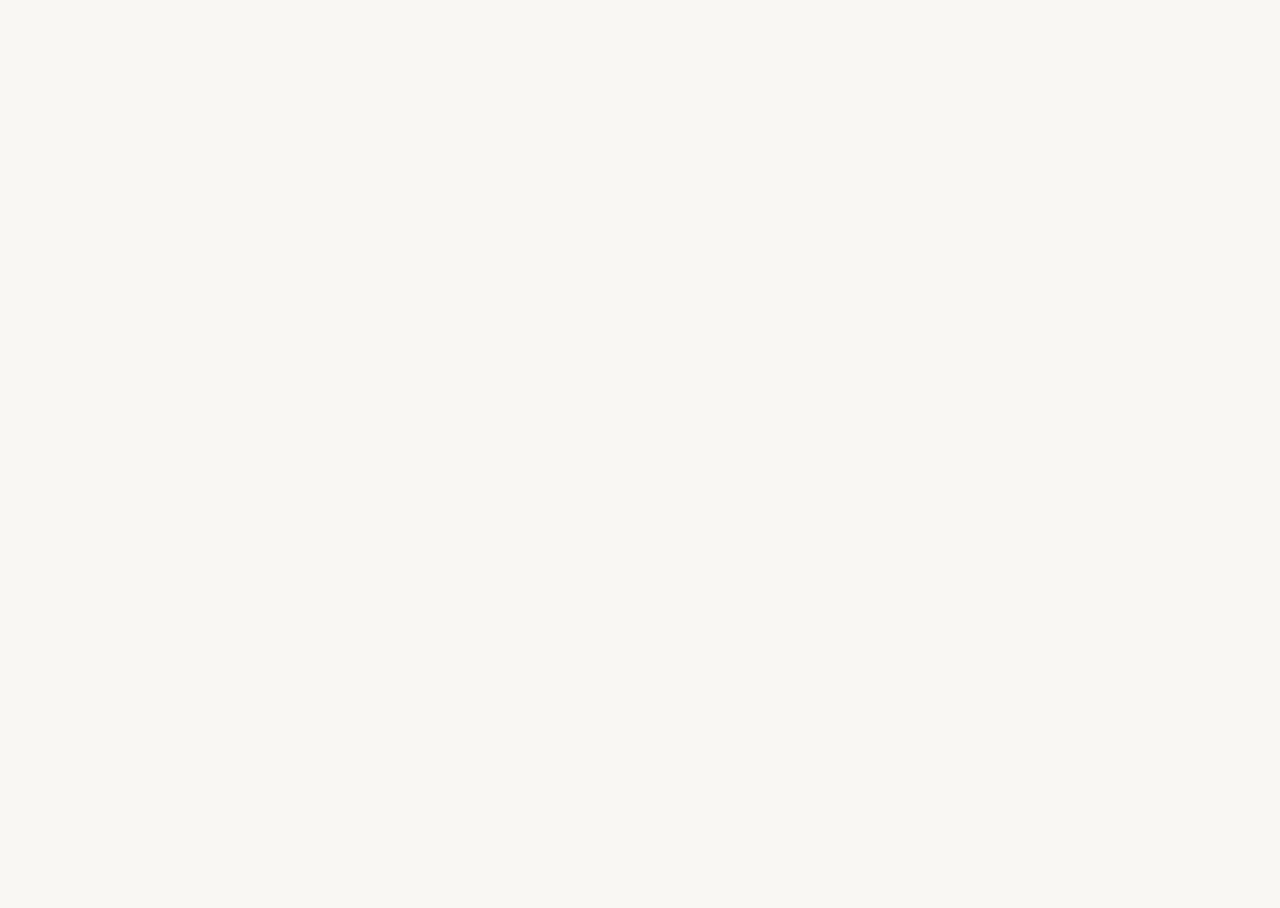
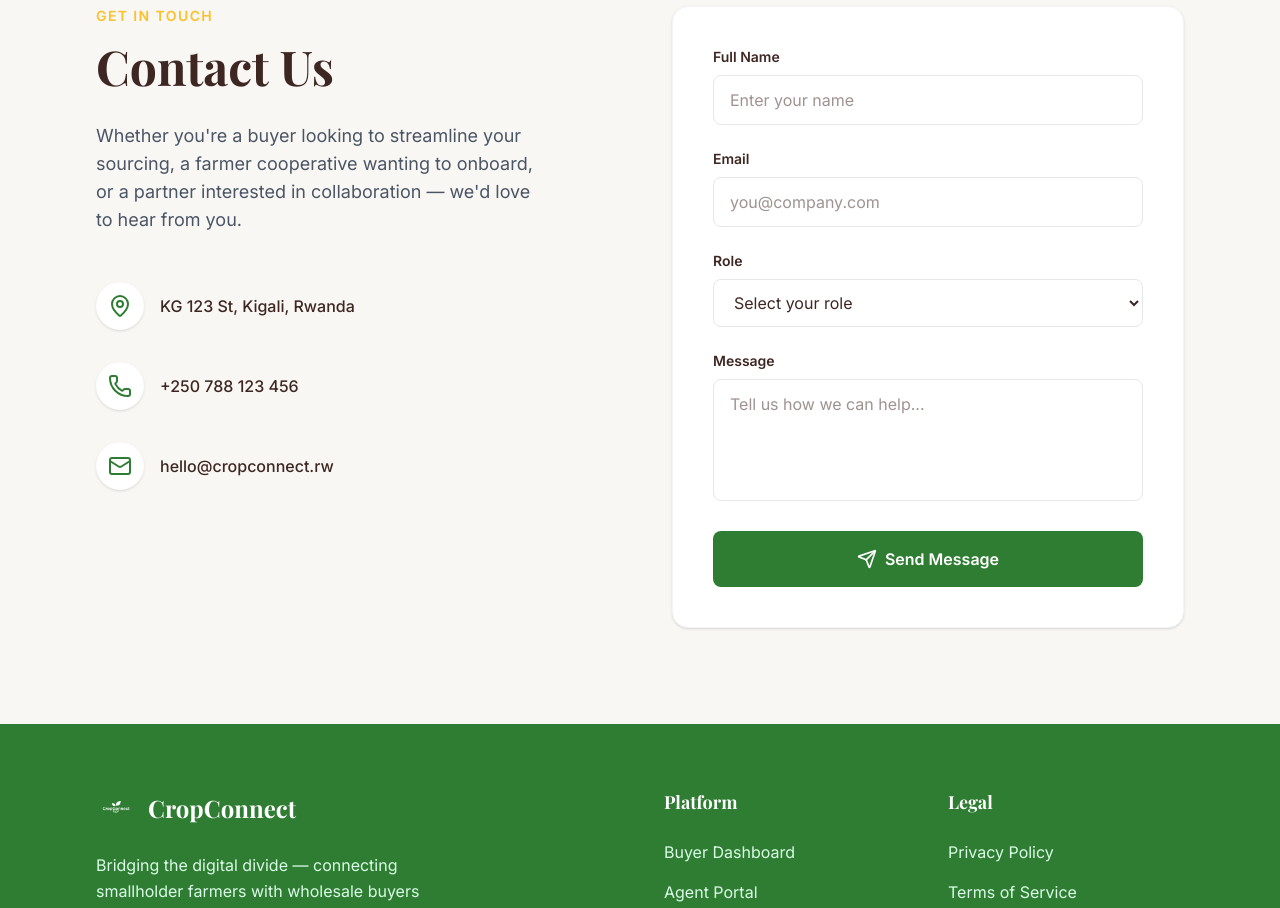
Before and after one commit to ISONIC0788/CropConnect-frontend, a React app in the folder frontend/: page / in a window 1280 px wide. Shown: the part 3820-4728 px from the top of the page. Before the commit the page ends 3730 px from the top, so only its background shows below. Built offline with nearby package versions, Linux system fonts and the light colour scheme; the HTML template or start-up script is replaced by a standard one.

Commit message:
feat[Contact/FOOTER]:added Contact footer  on landining page

```diff
--- a/frontend/src/App.tsx
+++ b/frontend/src/App.tsx
@@ -4,6 +4,8 @@ import Mission from './components/Mission'
 import HowItWorks from './components/HowItWorks'
 import Testimonials from './components/Testimonials'
 import FAQ from './components/FAQ'
+import Contact from './components/Contact'
+import Footer from './components/Footer'
 
 function App() {
   return (
@@ -14,6 +16,8 @@ function App() {
       <HowItWorks />
       <Testimonials />
       <FAQ />
+      <Contact />
+      <Footer />
     </main>
   )
 }
--- /dev/null
+++ b/frontend/src/components/Contact.tsx
@@ -0,0 +1,96 @@
+import { MapPin, Phone, Mail, Send } from 'lucide-react';
+
+const Contact = () => {
+  return (
+    <section id="contact" className="py-24 px-6 md:px-12 lg:px-24 bg-cream">
+      <div className="max-w-7xl mx-auto grid grid-cols-1 lg:grid-cols-2 gap-16">
+
+        {/* Left Side: Contact Information */}
+        <div className="font-sans">
+          <span className="text-accent font-bold tracking-widest uppercase text-sm mb-4 block">
+            Get In Touch
+          </span>
+          <h2 className="font-serif text-4xl md:text-5xl font-bold text-brown mb-8">
+            Contact Us
+          </h2>
+          <p className="text-gray-600 text-lg mb-12 max-w-md">
+            Whether you're a buyer looking to streamline your sourcing, a farmer cooperative wanting to onboard, or a partner interested in collaboration — we'd love to hear from you.
+          </p>
+
+          <div className="space-y-8">
+            <div className="flex items-center gap-4">
+              <div className="w-12 h-12 bg-white rounded-full flex items-center justify-center shadow-sm text-primary">
+                <MapPin className="w-6 h-6" />
+              </div>
+              <span className="text-brown font-medium">KG 123 St, Kigali, Rwanda</span>
+            </div>
+
+            <div className="flex items-center gap-4">
+              <div className="w-12 h-12 bg-white rounded-full flex items-center justify-center shadow-sm text-primary">
+                <Phone className="w-6 h-6" />
+              </div>
+              <span className="text-brown font-medium">+250 788 123 456</span>
+            </div>
+
+            <div className="flex items-center gap-4">
+              <div className="w-12 h-12 bg-white rounded-full flex items-center justify-center shadow-sm text-primary">
+                <Mail className="w-6 h-6" />
+              </div>
+              <span className="text-brown font-medium">hello@cropconnect.rw</span>
+            </div>
+          </div>
+        </div>
+
+        {/* Right Side: Contact Form Card */}
+        <div className="bg-white p-8 md:p-10 rounded-2xl shadow-sm border border-gray-100">
+          <form className="space-y-6 font-sans">
+            <div>
+              <label className="block text-sm font-bold text-brown mb-2">Full Name</label>
+              <input
+                type="text"
+                placeholder="Enter your name"
+                className="w-full px-4 py-3 rounded-lg border border-gray-200 focus:border-primary focus:ring-2 focus:ring-green-100 outline-none transition-all"
+              />
+            </div>
+
+            <div>
+              <label className="block text-sm font-bold text-brown mb-2">Email</label>
+              <input
+                type="email"
+                placeholder="you@company.com"
+                className="w-full px-4 py-3 rounded-lg border border-gray-200 focus:border-primary focus:ring-2 focus:ring-green-100 outline-none transition-all"
+              />
+            </div>
+
+            <div>
+              <label className="block text-sm font-bold text-brown mb-2">Role</label>
+              <select className="w-full px-4 py-3 rounded-lg border border-gray-200 focus:border-primary focus:ring-2 focus:ring-green-100 outline-none transition-all bg-white">
+                <option>Select your role</option>
+                <option>Wholesale Buyer</option>
+                <option>Farmer Cooperative</option>
+                <option>Logistics Partner</option>
+              </select>
+            </div>
+
+            <div>
+              <label className="block text-sm font-bold text-brown mb-2">Message</label>
+              <textarea
+                rows={4}
+                placeholder="Tell us how we can help..."
+                className="w-full px-4 py-3 rounded-lg border border-gray-200 focus:border-primary focus:ring-2 focus:ring-green-100 outline-none transition-all resize-none"
+              ></textarea>
+            </div>
+
+            <button className="w-full bg-primary hover:bg-green-800 text-white font-bold py-4 rounded-lg flex items-center justify-center gap-2 transition-colors cursor-pointer">
+              <Send className="w-5 h-5" />
+              Send Message
+            </button>
+          </form>
+        </div>
+
+      </div>
+    </section>
+  );
+};
+
+export default Contact;
--- /dev/null
+++ b/frontend/src/components/Footer.tsx
@@ -0,0 +1,60 @@
+import { Facebook, Twitter, Linkedin, Instagram } from 'lucide-react';
+
+const Footer = () => {
+  return (
+    <footer className="bg-primary text-white py-16 px-6 md:px-12 lg:px-24 font-sans">
+      <div className="max-w-7xl mx-auto">
+        <div className="grid grid-cols-1 md:grid-cols-4 gap-12 mb-12">
+
+          {/* Brand Info */}
+          <div className="col-span-1 md:col-span-2">
+            <div className="flex items-center gap-3 mb-6">
+              <img src="/crop_connect_log.png" alt="Logo" className="h-10 w-auto brightness-0 invert" />
+              <span className="font-serif font-bold text-2xl">CropConnect</span>
+            </div>
+            <p className="text-green-100 max-w-sm leading-relaxed">
+              Bridging the digital divide — connecting smallholder farmers with wholesale buyers through trusted field agents and simple mobile technology.
+            </p>
+          </div>
+
+          {/* Quick Links */}
+          <div>
+            <h4 className="font-bold text-lg mb-6">Platform</h4>
+            <ul className="space-y-4 text-green-100">
+              <li><a href="#" className="hover:text-accent transition-colors">Buyer Dashboard</a></li>
+              <li><a href="#" className="hover:text-accent transition-colors">Agent Portal</a></li>
+              <li><a href="#" className="hover:text-accent transition-colors">Admin Panel</a></li>
+            </ul>
+          </div>
+
+          {/* Legal Links */}
+          <div>
+            <h4 className="font-bold text-lg mb-6">Legal</h4>
+            <ul className="space-y-4 text-green-100">
+              <li><a href="#" className="hover:text-accent transition-colors">Privacy Policy</a></li>
+              <li><a href="#" className="hover:text-accent transition-colors">Terms of Service</a></li>
+              <li><a href="#" className="hover:text-accent transition-colors">Cookie Policy</a></li>
+            </ul>
+          </div>
+        </div>
+
+        {/* Bottom Bar */}
+        <div className="pt-8 border-t border-green-700 flex flex-col md:flex-row justify-between items-center gap-6">
+          <p className="text-green-200 text-sm">
+            © 2026 CropConnect. A product of Ebyte Code Labs. All rights reserved.
+          </p>
+
+          {/* Social Icons */}
+          <div className="flex gap-6">
+            <Facebook className="w-5 h-5 cursor-pointer hover:text-accent transition-colors" />
+            <Twitter className="w-5 h-5 cursor-pointer hover:text-accent transition-colors" />
+            <Linkedin className="w-5 h-5 cursor-pointer hover:text-accent transition-colors" />
+            <Instagram className="w-5 h-5 cursor-pointer hover:text-accent transition-colors" />
+          </div>
+        </div>
+      </div>
+    </footer>
+  );
+};
+
+export default Footer;
```
